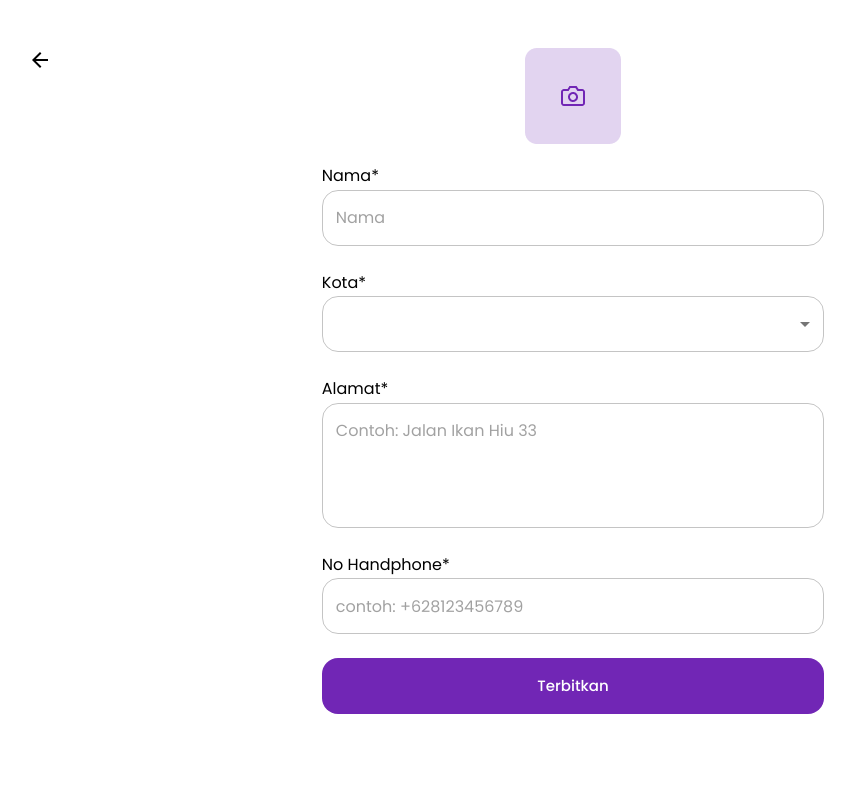
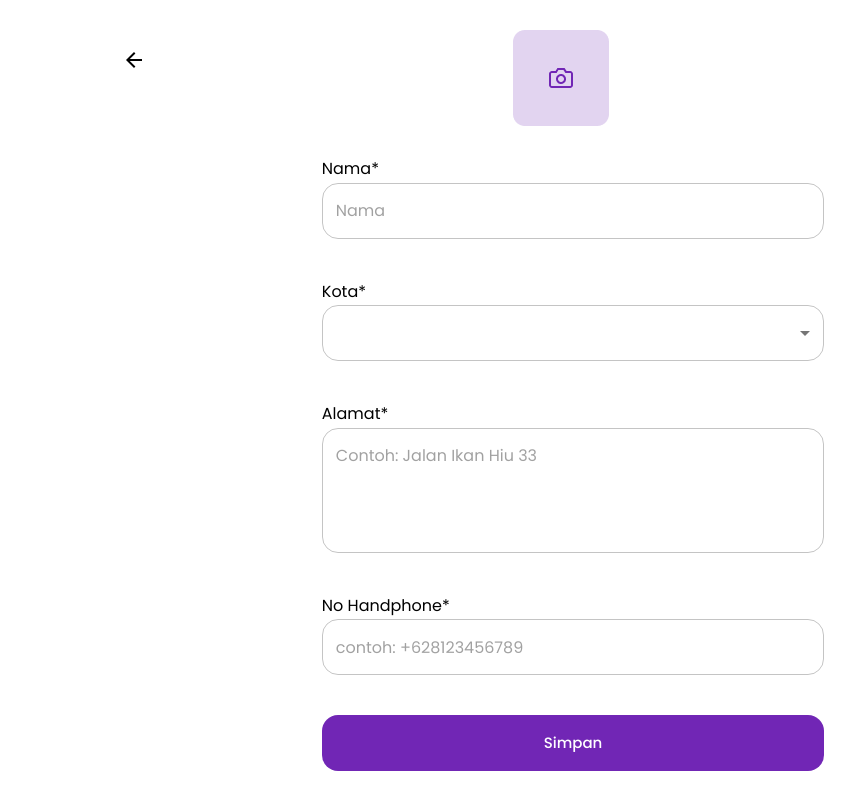
Before and after one commit to 5ECONDHAND/secondhand, a React (Create React App) app in the folder frontend/: page /edit in a window 1280 px wide. Shown: the top 810 px of the page, without its empty margins (67-922 px from the left). Built offline with nearby package versions, Linux system fonts and the light colour scheme.

Commit message:
feat: add product & edit profile form

```diff
--- a/frontend/src/components/molecules/add/AddProduct.jsx
+++ b/frontend/src/components/molecules/add/AddProduct.jsx
@@ -1,18 +1,17 @@
-import React, { useState } from "react";
-import Dropzone from "react-dropzone";
+import React, { useEffect, useState } from "react";
+import { useDropzone } from "react-dropzone";
 import {
   FormControl,
-  InputLabel,
   MenuItem,
   Select,
   FormHelperText,
-  TextField,
   OutlinedInput,
   Button,
 } from "@mui/material";
 import Grid from "@mui/material/Grid";
 import { Box } from "@mui/system";
 import gambar from "../../../assets/images/add.png";
+import { validateProduct } from "../../../utils/validators";
 
 const styles = {
   "&.MuiButton-root": {
@@ -23,8 +22,38 @@ const styles = {
     color: "black",
   },
 };
+const thumbsContainer = {
+  display: "flex",
+  flexDirection: "row",
+  flexWrap: "wrap",
+  marginTop: 16,
+};
 
-const AddProduct = () => {
+const thumb = {
+  display: "inline-flex",
+  borderRadius: 2,
+  border: "1px solid #eaeaea",
+  marginBottom: 8,
+  marginRight: 8,
+  width: 100,
+  height: 100,
+  padding: 4,
+  boxSizing: "border-box",
+};
+
+const thumbInner = {
+  display: "flex",
+  minWidth: 0,
+  overflow: "hidden",
+};
+
+const img = {
+  display: "block",
+  width: "auto",
+  height: "100%",
+};
+
+const AddProduct = (props) => {
   const [error, setError] = useState({});
   const [values, setValues] = useState({
     nama: "",
@@ -35,12 +64,66 @@ const AddProduct = () => {
 
   const handleSubmit = (event) => {
     event.preventDefault();
+    validateProduct(values, setError);
     console.log(values);
+    console.log(error);
   };
 
   const handleChange = (prop) => (event) => {
     setValues({ ...values, [prop]: event.target.value });
   };
+
+  const [files, setFiles] = useState([]);
+  const { fileRejections, getRootProps, getInputProps } =
+    useDropzone({
+      maxFiles: 4,
+      accept: {
+        "image/*": [],
+      },
+      minSize: 0,
+      maxSize: 1048576,
+      onDrop: (acceptedFiles) => {
+        setFiles(
+          acceptedFiles.map((file) =>
+            Object.assign(file, {
+              preview: URL.createObjectURL(file),
+            })
+          )
+        );
+        console.log(acceptedFiles);
+      },
+    });
+
+  const fileRejectionItems = fileRejections.map(({ errors }) => {
+    return (
+      <ul>
+        {errors.map((e) => (
+          <li key={e.code}>{e.message}</li>
+        ))}
+      </ul>
+    );
+  });
+
+  const thumbs = files.map((file) => (
+    <div style={thumb} key={file.name}>
+      <div style={thumbInner}>
+        <img
+          src={file.preview}
+          style={img}
+          // Revoke data uri after image is loaded
+          onLoad={() => {
+            URL.revokeObjectURL(file.preview);
+          }}
+          alt=""
+        />
+      </div>
+    </div>
+  ));
+
+  useEffect(() => {
+    // Make sure to revoke the data uris to avoid memory leaks, will run on unmount
+    return () => files.forEach((file) => URL.revokeObjectURL(file.preview));
+  }, [files]);
 
   return (
     <div className="Form">
@@ -54,11 +137,15 @@ const AddProduct = () => {
                 Nama Produk
               </FormHelperText>
               <OutlinedInput
+                error={error.nama ? true : false}
                 placeholder="Nama Produk"
+                value={values.nama}
                 onChange={handleChange("nama")}
                 sx={{ borderRadius: "1rem" }}
-                required
               />
+              <FormHelperText sx={{ m: 0, mb: "1rem" }}>
+                {error.nama}
+              </FormHelperText>
             </FormControl>
           </Grid>
           <Grid item>
@@ -69,10 +156,15 @@ const AddProduct = () => {
                 Harga Produk
               </FormHelperText>
               <OutlinedInput
+                error={error.harga ? true : false}
                 placeholder="Rp 0,00"
+                value={values.harga}
                 onChange={handleChange("harga")}
                 sx={{ borderRadius: "1rem" }}
               />
+              <FormHelperText sx={{ m: 0, mb: "1rem" }}>
+                {error.harga}
+              </FormHelperText>
             </FormControl>
           </Grid>
           <Grid item>
@@ -83,6 +175,7 @@ const AddProduct = () => {
                 Pilih Kategori
               </FormHelperText>
               <Select
+                error={error.kategori ? true : false}
                 labelId="demo-simple-select-label"
                 id="demo-simple-select"
                 value={values.kategori}
@@ -93,6 +186,9 @@ const AddProduct = () => {
                 <MenuItem value={"Coba"}>Coba</MenuItem>
                 <MenuItem value={"Cek"}>Cek</MenuItem>
               </Select>
+              <FormHelperText sx={{ m: 0, mb: "1rem" }}>
+                {error.kategori}
+              </FormHelperText>
             </FormControl>
           </Grid>
           <Grid item>
@@ -103,12 +199,16 @@ const AddProduct = () => {
                 Deskripsi
               </FormHelperText>
               <OutlinedInput
+                error={error.deskripsi ? true : false}
                 placeholder="Contoh: Jalan Ikan Hiu 33"
                 onChange={handleChange("deskripsi")}
                 sx={{ borderRadius: "1rem" }}
                 multiline
                 rows={4}
               />
+              <FormHelperText sx={{ m: 0, mb: "1rem" }}>
+                {error.deskripsi}
+              </FormHelperText>
             </FormControl>
           </Grid>
           <Grid item>
@@ -117,25 +217,23 @@ const AddProduct = () => {
             >
               <FormHelperText sx={{ fontSize: "1rem", color: "black", m: 0 }}>
                 Foto Produk
-                <Dropzone
-                  onDrop={(acceptedFiles) => console.log(acceptedFiles)}
-                >
-                  {({ getRootProps, getInputProps }) => (
-                    <section>
-                      <div {...getRootProps()}>
-                        <input {...getInputProps()} />
-                        <input
-                          type="image"
-                          src={gambar}
-                          alt="Submit"
-                          width="96"
-                          height="96"
-                          style={{ marginBottom: "1rem" }}
-                        ></input>
-                      </div>
-                    </section>
-                  )}
-                </Dropzone>
+                <section className="container">
+                  <div
+                    {...getRootProps({ className: "dropzone" })}
+                    style={{ display: "flex", marginBottom: "1rem" }}
+                  >
+                    <div>
+                      <input {...getInputProps()} />
+                      <img src={gambar} alt="" style={thumbsContainer} />
+                    </div>
+                    <div>
+                      <aside style={thumbsContainer}>
+                        {thumbs}
+                        {fileRejectionItems}
+                      </aside>
+                    </div>
+                  </div>
+                </section>
               </FormHelperText>
             </FormControl>
           </Grid>
--- a/frontend/src/components/molecules/edit/EditProfile.jsx
+++ b/frontend/src/components/molecules/edit/EditProfile.jsx
@@ -1,20 +1,19 @@
 import React, { useState } from "react";
-import Dropzone from "react-dropzone";
 import {
   FormControl,
-  InputLabel,
   MenuItem,
   Select,
   FormHelperText,
-  TextField,
   OutlinedInput,
   Button,
 } from "@mui/material";
 import Grid from "@mui/material/Grid";
 import { Box } from "@mui/system";
 import gambar from "../../../assets/images/Profile.png";
+import { validateProfile } from "../../../utils/validators";
 
 const EditProfile = () => {
+  const [preview, setPreview] = useState(null);
   const [error, setError] = useState({});
   const [values, setValues] = useState({
     nama: "",
@@ -25,34 +24,78 @@ const EditProfile = () => {
 
   const handleSubmit = (event) => {
     event.preventDefault();
+    validateProfile(values, setError);
     console.log(values);
+    console.log(error);
   };
 
   const handleChange = (prop) => (event) => {
     setValues({ ...values, [prop]: event.target.value });
   };
 
+  const handleImage = (e) => {
+    const selected = e.target.files[0];
+    const types = ["image/png", "image/jpeg", "image/jpg"];
+    if (selected && types.includes(selected.type)) {
+      let reader = new FileReader();
+      reader.onloadend = () => {
+        setPreview(reader.result);
+      };
+      reader.readAsDataURL(selected);
+    }
+  };
   return (
     <div>
-      <Dropzone onDrop={(acceptedFiles) => console.log(acceptedFiles)}>
-        {({ getRootProps, getInputProps }) => (
-          <section>
-            <div {...getRootProps()}>
-              <input {...getInputProps()} />
-              <input
-                type="image"
-                src={gambar}
-                alt="Submit"
-                width="96"
-                height="96"
-                style={{ marginBottom: "1rem" }}
-              ></input>
+      <Box component="form" autoComplete="off" onSubmit={handleSubmit}>
+        <Grid container spacing={3} direction="column" alignItems="center">
+          <div>
+            <div>
+              {!preview && (
+                <Button
+                  variant="contained"
+                  component="label"
+                  onChange={handleImage}
+                  disableElevation
+                  sx={{
+                    background: "transparent",
+                    border: "none",
+                    ":hover": { background: "transparent" },
+                  }}
+                >
+                  <img src={gambar} alt="" />
+                  <input type="file" hidden />
+                </Button>
+              )}
             </div>
-          </section>
-        )}
-      </Dropzone>
-      <Box component="form" autoComplete="off" onSubmit={handleSubmit}>
-        <Grid container spacing={3} direction="column">
+          </div>
+          {preview ? (
+            <>
+              <Button
+                variant="contained"
+                component="label"
+                onChange={handleImage}
+                disableElevation
+                sx={{
+                  background: "transparent",
+                  border: "none",
+                  ":hover": { background: "transparent" },
+                }}
+              >
+                <img
+                  src={preview}
+                  alt=""
+                  style={{
+                    width: "96px",
+                    height: "96px",
+                    marginBottom: "1rem",
+                  }}
+                />
+                <input type="file" hidden />
+              </Button>
+            </>
+          ) : (
+            ""
+          )}
           <Grid item>
             <FormControl
               sx={{ minWidth: { xs: "30ch", md: "40ch", lg: "50ch" } }}
@@ -61,11 +104,15 @@ const EditProfile = () => {
                 Nama*
               </FormHelperText>
               <OutlinedInput
+                error={error.nama ? true : false}
                 placeholder="Nama"
+                value={values.nama}
                 onChange={handleChange("nama")}
                 sx={{ borderRadius: "1rem" }}
-                required
               />
+              <FormHelperText sx={{ m: 0, mb: "1rem" }}>
+                {error.nama}
+              </FormHelperText>
             </FormControl>
           </Grid>
           <Grid item>
@@ -76,17 +123,20 @@ const EditProfile = () => {
                 Kota*
               </FormHelperText>
               <Select
+                error={error.kota ? true : false}
                 labelId="demo-simple-select-label"
                 id="demo-simple-select"
                 value={values.kota}
                 onChange={handleChange("kota")}
                 sx={{ borderRadius: "1rem" }}
-                required
               >
                 <MenuItem value="">None</MenuItem>
                 <MenuItem value={"Coba"}>Coba</MenuItem>
                 <MenuItem value={"Cek"}>Cek</MenuItem>
               </Select>
+              <FormHelperText sx={{ m: 0, mb: "1rem" }}>
+                {error.kota}
+              </FormHelperText>
             </FormControl>
           </Grid>
           <Grid item>
@@ -97,13 +147,16 @@ const EditProfile = () => {
                 Alamat*
               </FormHelperText>
               <OutlinedInput
+                error={error.alamat ? true : false}
                 placeholder="Contoh: Jalan Ikan Hiu 33"
                 onChange={handleChange("alamat")}
                 sx={{ borderRadius: "1rem" }}
                 multiline
                 rows={4}
-                required
               />
+              <FormHelperText sx={{ m: 0, mb: "1rem" }}>
+                {error.alamat}
+              </FormHelperText>
             </FormControl>
           </Grid>
           <Grid item>
@@ -114,12 +167,15 @@ const EditProfile = () => {
                 No Handphone*
               </FormHelperText>
               <OutlinedInput
-                inputProps={{ inputMode: "numeric", pattern: "[0-9]*" }}
+                error={error.nomor ? true : false}
                 placeholder="contoh: +628123456789"
+                value={values.nomor}
                 onChange={handleChange("nomor")}
                 sx={{ borderRadius: "1rem" }}
-                required
               />
+              <FormHelperText sx={{ m: 0, mb: "1rem" }}>
+                {error.nomor}
+              </FormHelperText>
             </FormControl>
           </Grid>
           <Grid item>
@@ -138,9 +194,8 @@ const EditProfile = () => {
                   background: "#7126B5",
                   py: "15px",
                 }}
-                required
               >
-                Terbitkan
+                Simpan
               </Button>
             </FormControl>
           </Grid>
--- a/frontend/src/pages/addProduct/Add.jsx
+++ b/frontend/src/pages/addProduct/Add.jsx
@@ -6,10 +6,10 @@ const Add = () => {
   return (
     <Box mt="3rem" sx={{ textAlign: "center" }}>
       <Grid container>
-        <Grid item lg={2} md={2} sm={2} xs={2}>
-          <ArrowBack />
+        <Grid item lg={2} md={2}>
+          <ArrowBack sx={{ display: { xs: "none", md: "block", marginLeft: "auto" } }} />
         </Grid>
-        <Grid item lg={8} md={8} sm={8} xs={8}>
+        <Grid item lg={8} md={8} sm={12} xs={12}>
           <AddProduct />
         </Grid>
       </Grid>
--- a/frontend/src/pages/edit/Edit.jsx
+++ b/frontend/src/pages/edit/Edit.jsx
@@ -6,10 +6,12 @@ const Edit = () => {
   return (
     <Box mt="3rem" sx={{ textAlign: "center" }}>
       <Grid container>
-        <Grid item lg={2} md={2} sm={2} xs={2}>
-          <ArrowBack />
+        <Grid item lg={2} md={2}>
+          <ArrowBack
+            sx={{ display: { xs: "none", md: "block", marginLeft: "auto" } }}
+          />
         </Grid>
-        <Grid item lg={8} md={8} sm={8} xs={8}>
+        <Grid item lg={8} md={8} sm={12} xs={12}>
           <EditProfile />
         </Grid>
       </Grid>
```
Also changed, not shown: frontend/src/utils/validators/index.js (+18 -0 lines).
